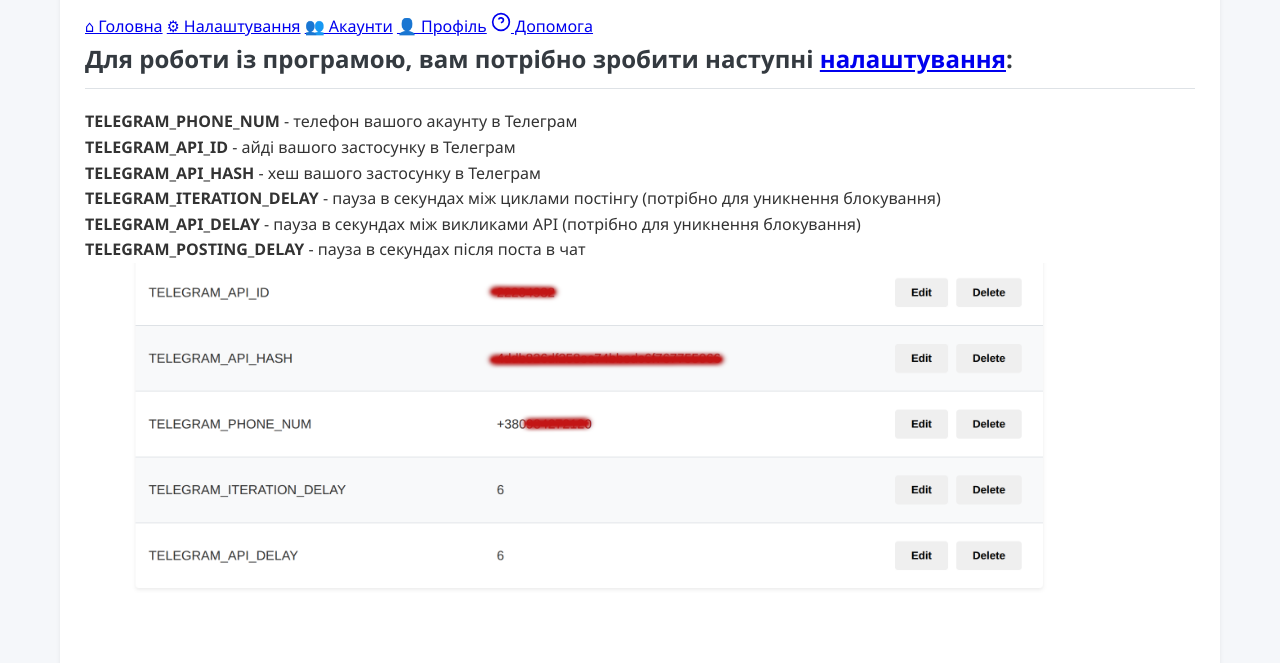
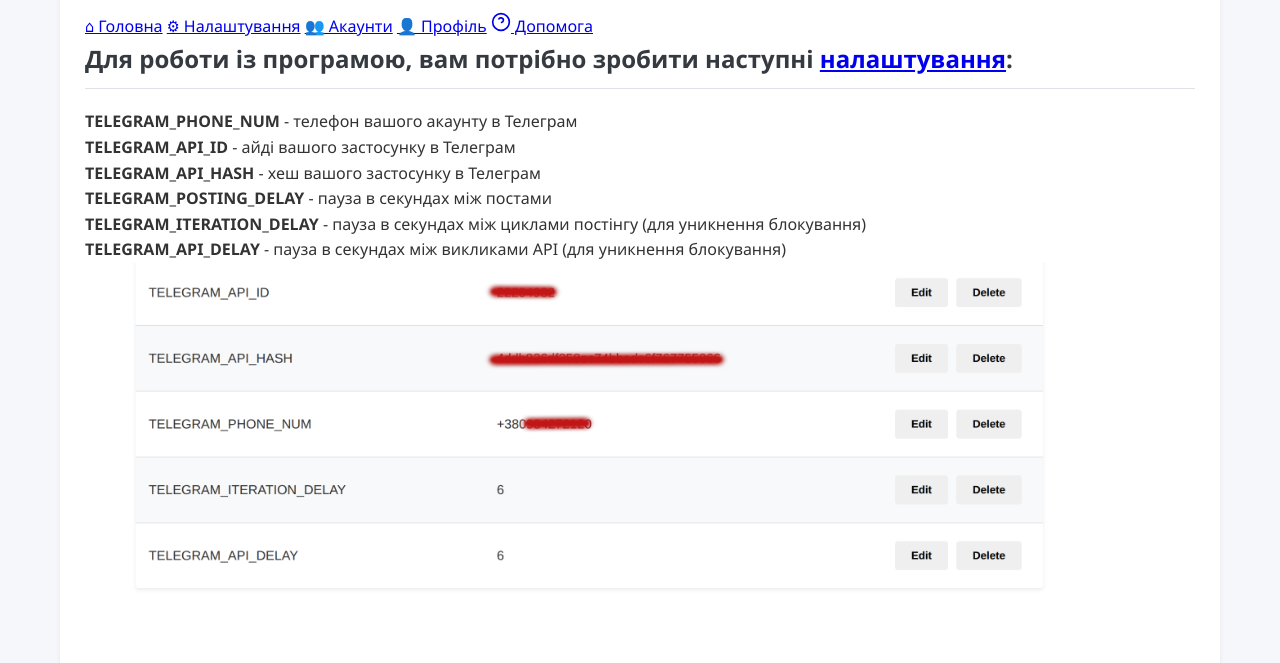
Before and after one commit to patronik/tgposter, a website: page src/help.html in a window 1280 px wide. Shown: the part 102-765 px from the top of the page. Drawn offline with Linux system fonts and the light colour scheme.

Commit message:
Minor rephrasing

```diff
--- a/src/help.html
+++ b/src/help.html
@@ -24,9 +24,9 @@
             <li><b>TELEGRAM_PHONE_NUM</b> - телефон вашого акаунту в Телеграм</li>
             <li><b>TELEGRAM_API_ID</b> - айді вашого застосунку в Телеграм</li>
             <li><b>TELEGRAM_API_HASH</b> - хеш вашого застосунку в Телеграм</li>
-            <li><b>TELEGRAM_ITERATION_DELAY</b> - пауза в секундах між циклами постінгу (потрібно для уникнення блокування)</li>
-            <li><b>TELEGRAM_API_DELAY</b> - пауза в секундах між викликами API (потрібно для уникнення блокування)</li>
-	    <li><b>TELEGRAM_POSTING_DELAY</b> - пауза в секундах після поста в чат</li>
+            <li><b>TELEGRAM_POSTING_DELAY</b> - пауза в секундах між постами</li>
+            <li><b>TELEGRAM_ITERATION_DELAY</b> - пауза в секундах між циклами постінгу (для уникнення блокування)</li>
+            <li><b>TELEGRAM_API_DELAY</b> - пауза в секундах між викликами API (для уникнення блокування)</li>
         </ul>
         <div style="width:1040px; height:377px; margin: auto;">
           <img style="width:90%; height:90%;" src="images/settings.png" alt="Settings">
```
